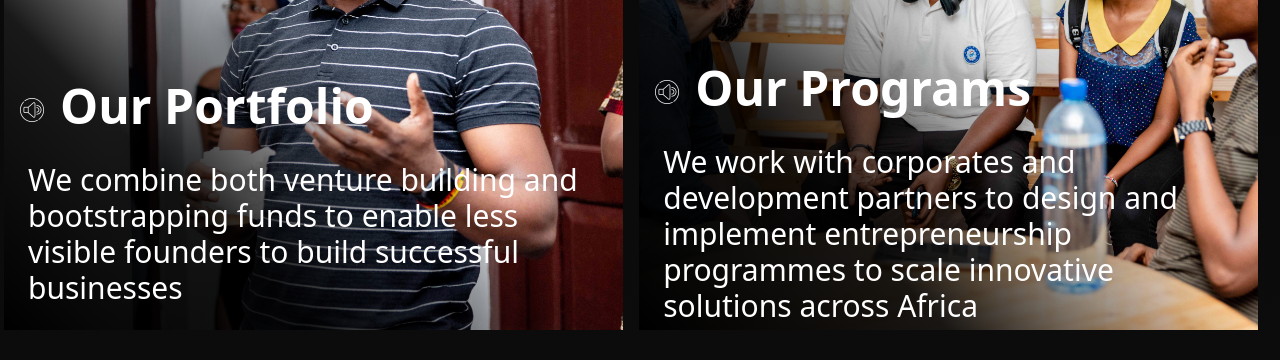
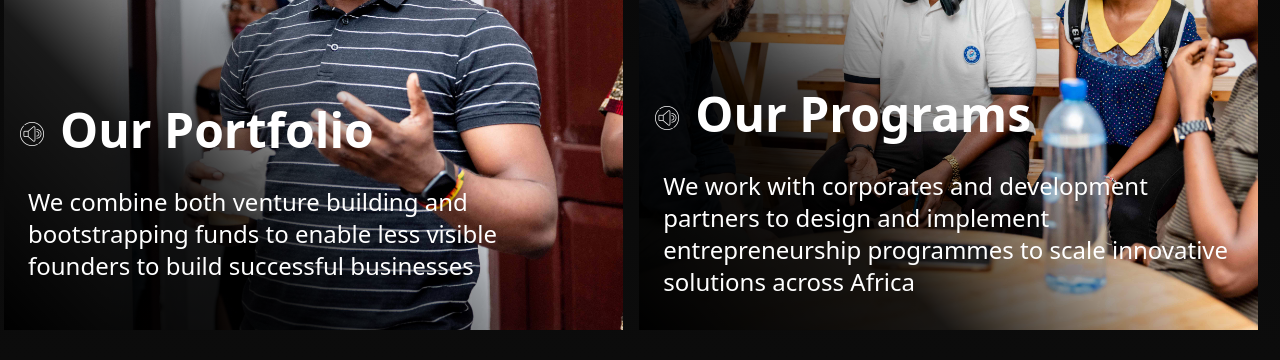
Before and after one commit to kevinmisigaro/ennovate-landing-page, a React (Vite) app: page / in a window 1280 px wide. Shown: the part 1320-1680 px from the top of the page. Built offline with nearby package versions, Linux system fonts and the light colour scheme; grey boxes are pictures that could not be loaded.

Commit message:
fixed the description texts on the gallery cards

```diff
--- a/src/components/GalleryCard.jsx
+++ b/src/components/GalleryCard.jsx
@@ -19,7 +19,7 @@ function GalleryCard({ title, description, imgUrl, linkTo }) {
                 {title}
               </h2>
             </div>
-            <h4 className="text-white md:w-full font-normal text-xl lg:mx-2 lg:w-fit md:text-3xl -mt-12 p-4 text-wrap md:self-start ml-[40px]">
+            <h4 className="text-white md:w-full font-normal text-xl lg:mx-2 lg:text-2xl lg:w-fit md:text-3xl -mt-12 p-4 text-wrap md:self-start ml-[40px]">
               {description}
             </h4>
           </div>
```
